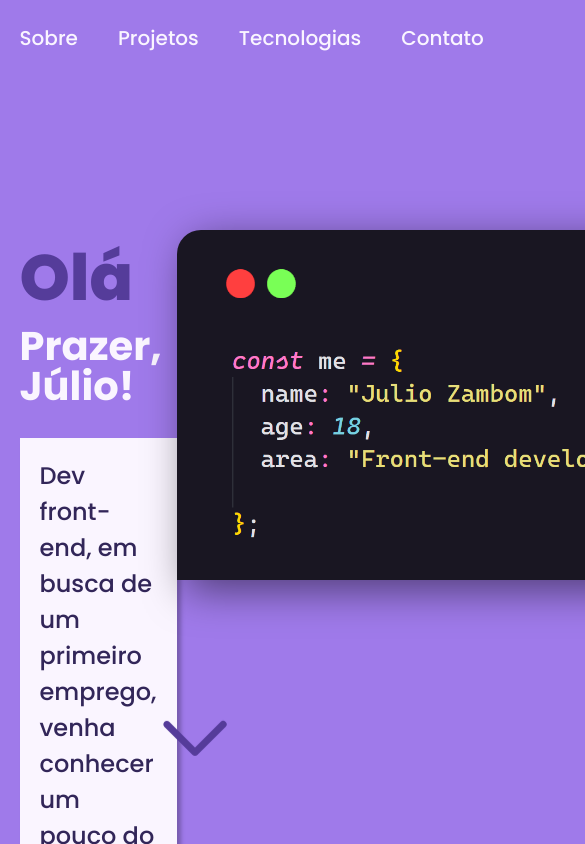
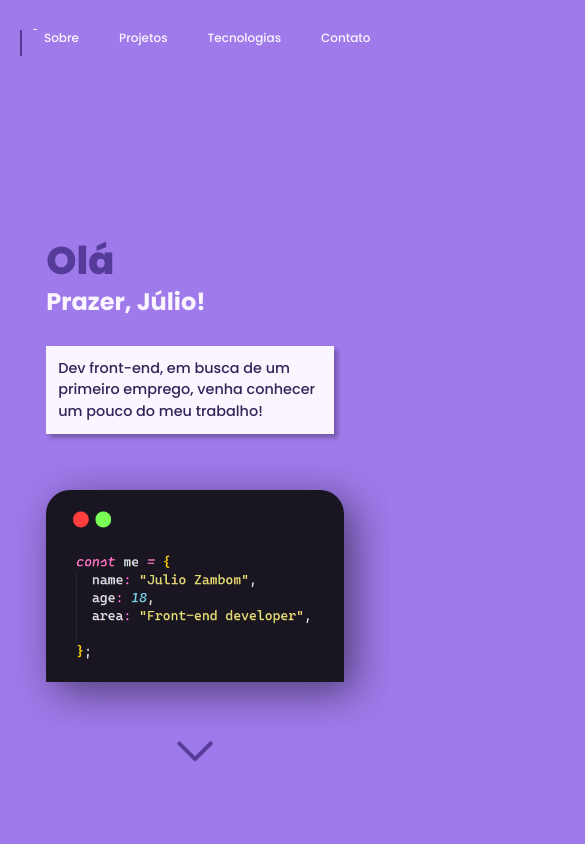
Before and after one commit to juliozambom/portifolio, a React (Vite) app: page / in a window 390 px wide. Shown: the top 844 px of the page, 585 px wide, since content can reach past the window. Built offline with nearby package versions, Linux system fonts and the light colour scheme.

Commit message:
feat: adding media breakpoints

```diff
--- a/src/sections/Header/styles.ts
+++ b/src/sections/Header/styles.ts
@@ -7,15 +7,26 @@ export const Container = styled.header`
   min-height: 100vh;
   justify-content: center;
 
+  @media (max-width: 1080px) {
+    align-items: center;
+  }
+
   .top {
     display: flex;
     justify-content: space-between;
+
+    @media (max-width: 1080px) {
+      flex-direction: column;
+    }
   }
 `;
 
 export const PresentationContainer = styled.div`
   max-width: 24rem;
   height: 17.5rem;
+
+  @media (max-width: 1280px) {
+  }
 
   h1 {
     font-size: 3.2rem;
@@ -31,7 +42,7 @@ export const PresentationContainer = styled.div`
 
   div {
     background: ${({ theme }) => theme.colors.purple[50]};
-    padding: 20px;
+    padding: 1rem;
     box-shadow: 4px 4px 4px rgba(0, 0, 0, 0.25);
   }
 
@@ -44,16 +55,25 @@ export const PresentationContainer = styled.div`
 export const PresentationImage = styled.img`
   filter: drop-shadow(10px 10px 20px rgba(0, 0, 0, 0.5));
   border-radius: 24px 24px 0 0;
-  height: 17.5rem;
+  width: 24.8rem;
+  height: 16rem;
+
+  @media (max-width: 1080px) {
+    margin-top: 48px;
+  }
 `;
 
 export const Chevron = styled(BsChevronDown)`
   color: ${({ theme }) => theme.colors.purple[700]};
   margin: 0 auto;
   margin-top: 120px;
-  width: 150px;
-  height: 75px;
+  width: 7.5rem;
+  height: 3.5rem;
   animation: bounce 0.8s alternate-reverse infinite;
+
+  @media (max-width: 1080px) {
+    margin-top: 48px;
+  }
 
   @keyframes bounce {
     0% {
--- a/src/sections/Projects/styles.ts
+++ b/src/sections/Projects/styles.ts
@@ -10,6 +10,14 @@ export const Container = styled.div`
     grid-template-columns: repeat(3, 1fr);
     gap: 64px;
     margin-top: 48px;
+
+    @media (max-width: 1280px) {
+      grid-template-columns: repeat(2, 1fr);
+    }
+
+    @media (max-width: 768px) {
+      grid-template-columns: 1fr;
+    }
   }
 
   button {
--- a/src/sections/Techs/styles.ts
+++ b/src/sections/Techs/styles.ts
@@ -8,5 +8,17 @@ export const Container = styled.div`
     display: grid;
     grid-template-columns: repeat(5, 1fr);
     gap: 2rem;
+
+    @media (max-width: 1280px) {
+      grid-template-columns: repeat(4, 1fr);
+    }
+
+    @media (max-width: 968px) {
+      grid-template-columns: repeat(3, 1fr);
+    }
+
+    @media (max-width: 480px) {
+      grid-template-columns: repeat(2, 1fr);
+    }
   }
 `;
--- a/src/styles/global.ts
+++ b/src/styles/global.ts
@@ -8,8 +8,27 @@ export const GlobalStyle = createGlobalStyle`
         box-sizing: border-box;
         text-decoration: none;
         list-style: none;
+        line-height: 1.5;
+    }
+
+    html {
         font-size: 20px;
-        line-height: 1.5;
+
+        @media (max-width: 1280px) {
+            font-size: 18px;
+        }
+
+        @media (max-width: 1080px) {
+            font-size: 16px;
+        }
+
+        @media (max-width: 768px) {
+            font-size: 14px;
+        }
+
+        @media (max-width: 480px) {
+            font-size: 12px;
+        }
     }
 
     body {
```
